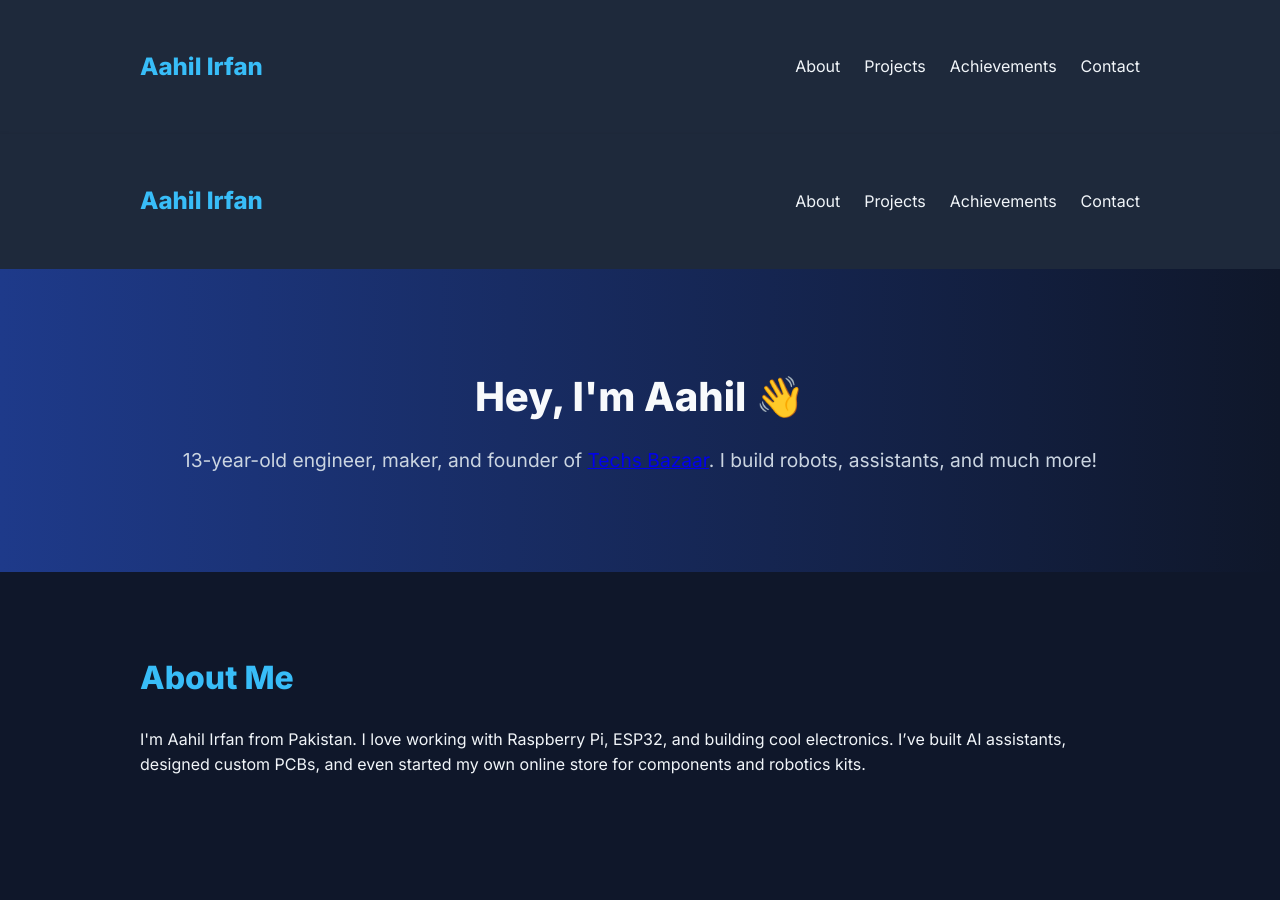
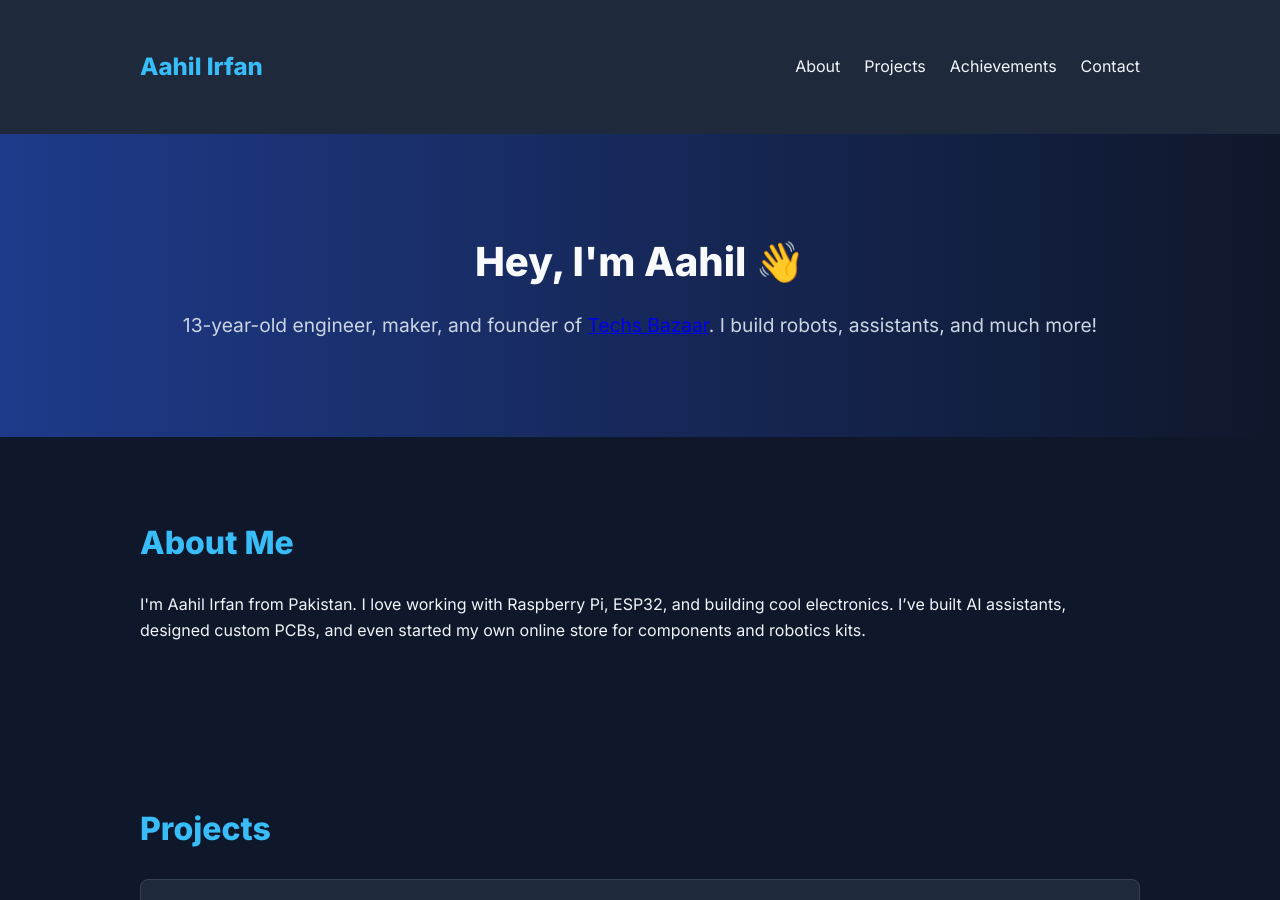
Before and after one commit to Aahil78/Titonic, a Jekyll site: the page built from index.html, in a window 1280 px wide and 900 px high. Built offline with Jekyll 4.4.1, drawn with Linux system fonts in a browser that asks for light colours; some of the changed text lies outside the part shown.

Commit message:
Adjust default.html, index.html, config.yml, and add includes/

```diff
--- /dev/null
+++ b/_includes/footer.html
@@ -0,0 +1,5 @@
+<footer>
+    <div class="container">
+      <p>© 2025 Aahil Irfan — Built with love, code, and GPIO pins</p>
+    </div>
+  </footer>
--- /dev/null
+++ b/_includes/header.html
@@ -0,0 +1,6 @@
+<header class="hero">
+    <div class="container">
+      <h2>Hey, I'm Aahil 👋</h2>
+      <p>13-year-old engineer, maker, and founder of <a href="https://techsbazaar.com" target="_blank">Techs Bazaar</a>. I build robots, assistants, and much more!</p>
+    </div>
+  </header>
--- /dev/null
+++ b/_includes/nav.html
@@ -0,0 +1,11 @@
+<nav>
+    <div class="container">
+      <h1 class="logo">Aahil Irfan</h1>
+      <ul class="nav-links">
+        <li><a href="#about">About</a></li>
+        <li><a href="#projects">Projects</a></li>
+        <li><a href="#achievements">Achievements</a></li>
+        <li><a href="#contact">Contact</a></li>
+      </ul>
+    </div>
+  </nav>
--- a/_layouts/default.html
+++ b/_layouts/default.html
@@ -1,36 +1,24 @@
 <!DOCTYPE html>
 <html lang="en">
+
 <head>
   <meta charset="UTF-8" />
   <meta name="viewport" content="width=device-width, initial-scale=1" />
   <title>{{ page.title }}</title>
   <meta name="description" content="{{ page.description }}">
-  <link rel="stylesheet" href="{{ "/style.css" | relative_url }}" />
-  <!-- Add any additional links or metadata here -->
+  <link rel="stylesheet" href="/style.css" />
+  <link href="https://fonts.googleapis.com/css2?family=Inter:wght@400;600;800&display=swap" rel="stylesheet">
 </head>
+
 <body>
-  <header>
-    <nav>
-      <div class="container">
-        <h1 class="logo">Aahil Irfan</h1>
-        <ul class="nav-links">
-          <li><a href="#about">About</a></li>
-          <li><a href="#projects">Projects</a></li>
-          <li><a href="#achievements">Achievements</a></li>
-          <li><a href="#contact">Contact</a></li>
-        </ul>
-      </div>
-    </nav>
-  </header>
+  {% include nav.html %}
 
   <main>
+    {% include header.html %}
     {{ content }}
   </main>
 
-  <footer>
-    <div class="container">
-      <p>© 2025 Aahil Irfan — Built with love, code, and GPIO pins</p>
-    </div>
-  </footer>
+  {% include footer.html %}
 </body>
+
 </html>
--- a/index.html
+++ b/index.html
@@ -3,35 +3,6 @@ layout: default
 title: "Aahil Irfan | Portfolio"
 description: "Portfolio of Aahil Irfan – young engineer, maker, and founder of Techs Bazaar."
 ---
-
-<head>
-  <meta charset="UTF-8" />
-  <meta name="viewport" content="width=device-width, initial-scale=1" />
-  <title>Aahil Irfan | Portfolio</title>
-  <meta name="description" content="Aahil Irfan's personal portfolio – young engineer, developer, and innovator.">
-  <link rel="stylesheet" href="style.css" />
-  <link href="https://fonts.googleapis.com/css2?family=Inter:wght@400;600;800&display=swap" rel="stylesheet">
-  <link rel="stylesheet" href="style.css">
-</head>
-<body>
-  <nav>
-    <div class="container">
-      <h1 class="logo">Aahil Irfan</h1>
-      <ul class="nav-links">
-        <li><a href="#about">About</a></li>
-        <li><a href="#projects">Projects</a></li>
-        <li><a href="#achievements">Achievements</a></li>
-        <li><a href="#contact">Contact</a></li>
-      </ul>
-    </div>
-  </nav>
-
-  <header class="hero">
-    <div class="container">
-      <h2>Hey, I'm Aahil 👋</h2>
-      <p>13-year-old engineer, maker, and founder of <a href="https://techsbazaar.com" target="_blank">Techs Bazaar</a>. I build robots, assistants, and much more!</p>
-    </div>
-  </header>
 
 <section id="about" class="section">
   <div class="container">
@@ -87,10 +58,3 @@ description: "Portfolio of Aahil Irfan – young engineer, maker, and founder of
     <p>📧 <a href="mailto:aahilirfan2011@gmail.com">aahilirfan2011@gmail.com</a></p>
   </div>
 </section>
-
-  <footer>
-    <div class="container">
-      <p>© 2025 Aahil Irfan — Built with love, code, and GPIO pins</p>
-    </div>
-  </footer>
-</body>
```
Also changed, not shown: _config.yml (line endings or trailing spaces). Lines whose indentation alone changed are shown as unchanged.
